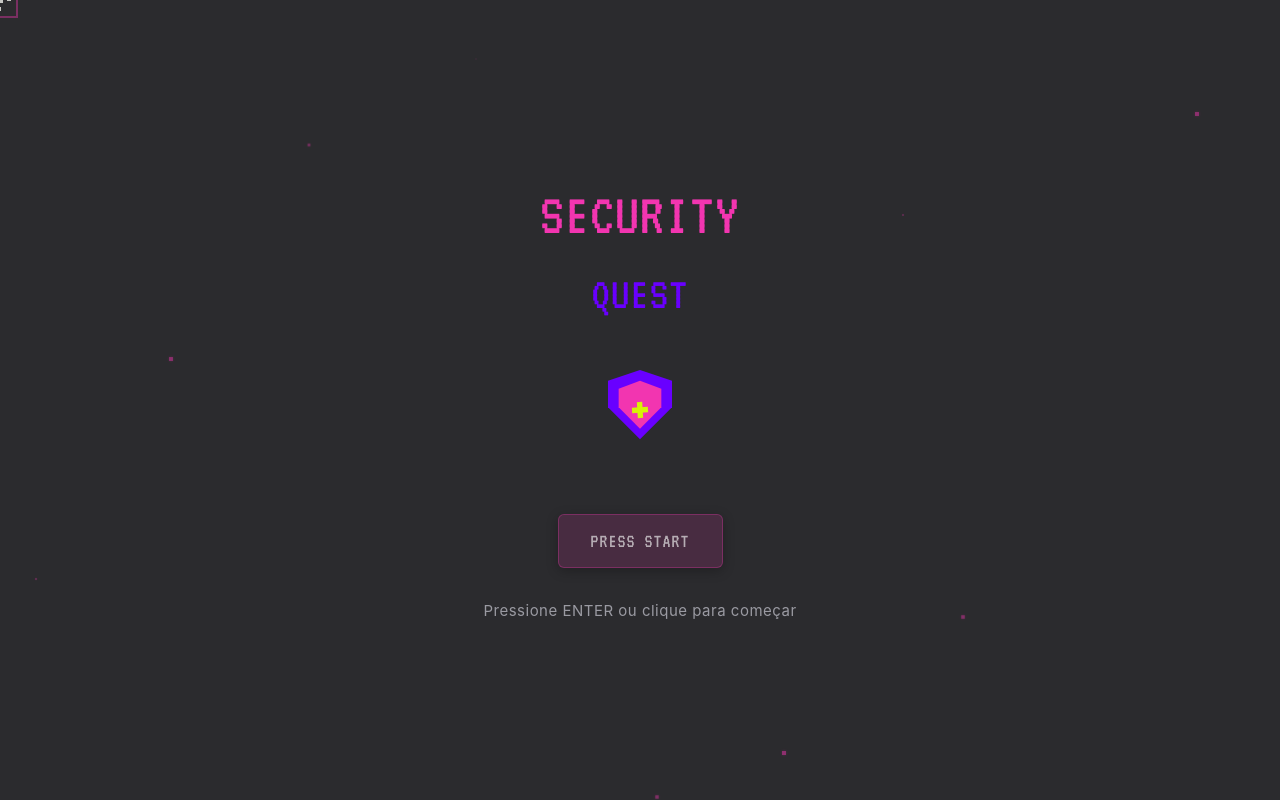
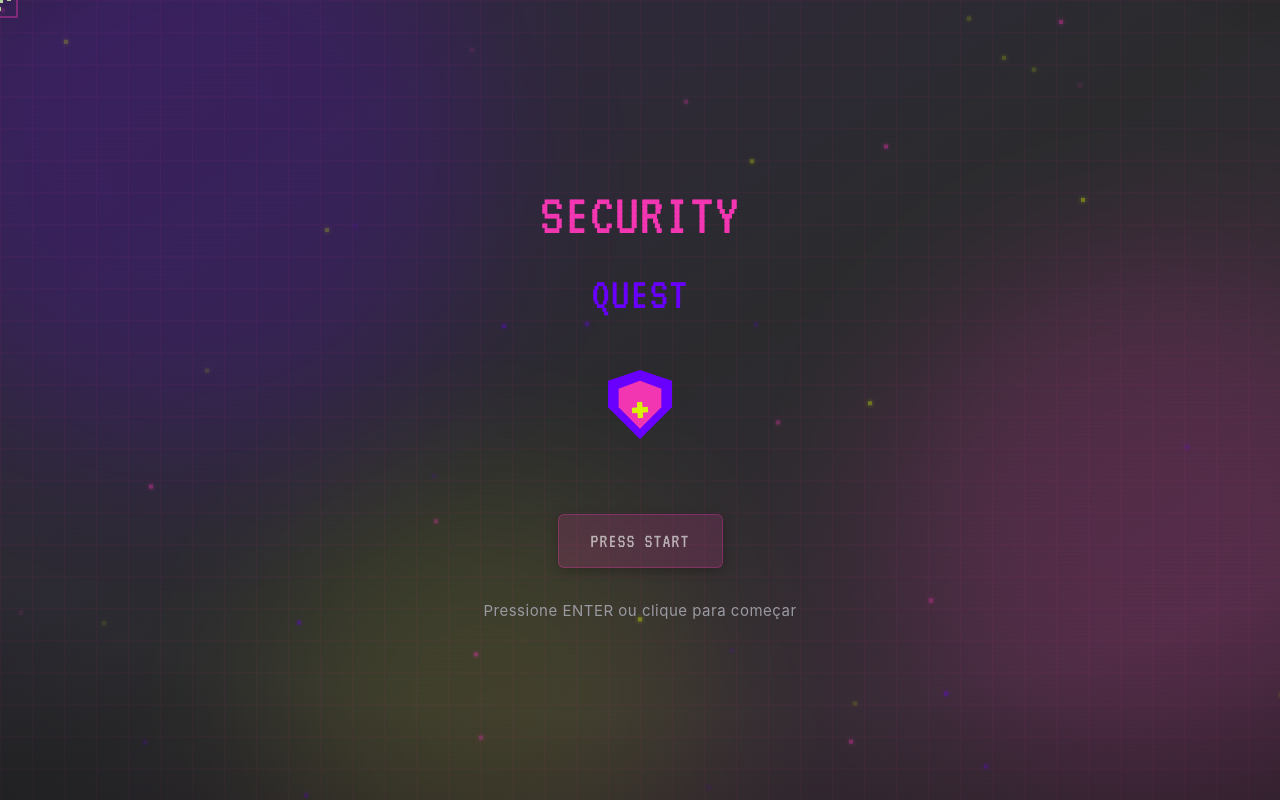
Before and after one commit to Guilherme-Fadel/SecurePlay, a React (Vite) app in the folder frontend/: page /start in a window 1280 px wide. Built offline with nearby package versions, Linux system fonts and the light colour scheme; no server answers.

Commit message:
ajustes visuais da landing page

```diff
--- a/frontend/src/components/sections/LandingPage/Benefits/index.tsx
+++ b/frontend/src/components/sections/LandingPage/Benefits/index.tsx
@@ -3,7 +3,7 @@ import { BenefitsGrid } from './BenefitsGrid';
 
 export function BenefitsSection() {
   return (
-    <section id="seguranca" className="py-32 bg-[var(--background)]">
+    <section id="seguranca" className="py-32 relative">
       <div className="max-w-7xl mx-auto px-6">
         <BenefitsHeader />
         <BenefitsGrid />
--- a/frontend/src/components/sections/LandingPage/FAQ/index.tsx
+++ b/frontend/src/components/sections/LandingPage/FAQ/index.tsx
@@ -3,7 +3,7 @@ import { FAQList } from './FAQList';
 
 export function FAQSection() {
   return (
-    <section className="py-32 bg-[var(--background)]">
+    <section className="py-32 relative">
       <div className="max-w-7xl mx-auto px-6">
         <FAQHeader />
         <FAQList />
--- a/frontend/src/components/sections/LandingPage/Hero/index.tsx
+++ b/frontend/src/components/sections/LandingPage/Hero/index.tsx
@@ -2,7 +2,6 @@ import { useNavigate } from 'react-router-dom';
 import { motion } from 'framer-motion';
 import { GameButton } from '@/components/ui/buttons/GameButton';
 
-import { HeroBackground } from './Background';
 import { HeroBadge } from './Badge';
 import { HeroTitle } from './Title';
 
@@ -12,10 +11,8 @@ export function HeroSection() {
   return (
     <section
       id="inicio"
-      className="relative min-h-screen flex items-center justify-center overflow-hidden bg-gradient-to-b from-[var(--background)] via-[var(--surface)] to-[var(--background)] pt-20"
+      className="relative min-h-screen flex items-center justify-center overflow-hidden pt-20"
     >
-      <HeroBackground />
-
       <div className="relative z-10 max-w-5xl mx-auto px-6 text-center">
 
         <HeroBadge />
--- a/frontend/src/components/sections/LandingPage/HowItWorks/index.tsx
+++ b/frontend/src/components/sections/LandingPage/HowItWorks/index.tsx
@@ -6,7 +6,7 @@ export function HowItWorksSection() {
   return (
     <section
       id="como-funciona"
-      className="relative py-24 bg-gradient-to-b from-[var(--background)] via-[var(--surface)] to-[var(--background)] overflow-hidden"
+      className="relative py-24 overflow-hidden"
     >
 
       <div className="absolute inset-0 opacity-5">
--- a/frontend/src/components/sections/LandingPage/Missions/index.tsx
+++ b/frontend/src/components/sections/LandingPage/Missions/index.tsx
@@ -3,7 +3,7 @@ import { MissionsGrid } from './MissionsGrid';
 
 export function MissionsSection() {
   return (
-    <section id="missoes" className="py-32 bg-[var(--background)]">
+    <section id="missoes" className="py-32 relative">
       <div className="max-w-7xl mx-auto px-6">
         <MissionsHeader />
         <MissionsGrid />
--- a/frontend/src/components/sections/LandingPage/Testimonials/index.tsx
+++ b/frontend/src/components/sections/LandingPage/Testimonials/index.tsx
@@ -6,7 +6,7 @@ export function TestimonialsSection() {
   return (
     <section
       id="depoimentos"
-      className="relative py-24 bg-gradient-to-b from-[var(--surface)] to-[var(--background)] overflow-hidden"
+      className="relative py-24 overflow-hidden"
     >
       <div className="absolute inset-0 opacity-5">
         <div className="absolute top-10 left-10 w-24 h-24 border border-[var(--accent)] rounded-lg" />
--- a/frontend/src/components/sections/LandingPage/layout/FooterLanding/index.tsx
+++ b/frontend/src/components/sections/LandingPage/layout/FooterLanding/index.tsx
@@ -6,7 +6,7 @@ import { Bottom } from './Bottom';
 export function Footer() {
   return (
     <footer id="contato"
-        className="bg-[var(--background)] border-t border-[var(--primary-30)] py-16">
+        className="relative bg-transparent border-t border-[var(--primary-30)] py-16">
       <div className="max-w-7xl mx-auto px-6">
 
         <div className="grid md:grid-cols-4 gap-12 mb-12">
--- a/frontend/src/components/sections/LandingPage/layout/HeaderLanding/index.tsx
+++ b/frontend/src/components/sections/LandingPage/layout/HeaderLanding/index.tsx
@@ -7,7 +7,7 @@ export function Header() {
   const [open, setOpen] = useState(false);
 
   return (
-    <header className="fixed top-0 left-0 right-0 z-50 bg-[var(--background)] border-b border-[var(--primary-30)]">
+    <header className="fixed top-0 left-0 right-0 z-50 bg-[var(--background)]/70 backdrop-blur-md border-b border-[var(--primary-30)]">
       <div className="max-w-7xl mx-auto px-6 py-4 flex items-center justify-between">
 
         <Logo />
--- a/frontend/src/components/shared/PressStartScreen.tsx
+++ b/frontend/src/components/shared/PressStartScreen.tsx
@@ -1,6 +1,7 @@
 import { useState, useEffect } from 'react';
 import { motion, AnimatePresence } from 'motion/react';
 import { useNavigate } from 'react-router-dom';
+import { LandingBackground } from '@/components/ui/visuals/LandingBackground';
 
 export function PressStartScreen() {
   const [show, setShow] = useState(true);
@@ -32,9 +33,11 @@ export function PressStartScreen() {
         <motion.div
           initial={{ opacity: 1 }}
           exit={{ opacity: 0 }}
-          className="fixed inset-0 bg-[var(--background)] z-50 flex items-center justify-center cursor-none"
+          className="fixed inset-0 z-50 flex items-center justify-center cursor-none"
         >
-          <div className="text-center space-y-8">
+          <LandingBackground />
+
+          <div className="relative z-10 text-center space-y-8">
             <motion.div
               initial={{ scale: 0 }}
               animate={{ scale: 1 }}
@@ -105,28 +108,6 @@ export function PressStartScreen() {
             </motion.p>
           </div>
 
-          <div className="absolute inset-0 overflow-hidden pointer-events-none">
-            {Array.from({ length: 10 }).map((_, i) => (
-              <motion.div
-                key={i}
-                className="absolute w-1 h-1 bg-[var(--secondary)]"
-                style={{
-                  left: `${Math.random() * 100}%`,
-                  top: `${Math.random() * 100}%`,
-                  boxShadow: '0 0 3px rgba(var(--secondary-rgb), 0.4)',
-                }}
-                animate={{
-                  scale: [0, 1, 0],
-                  opacity: [0, 0.5, 0],
-                }}
-                transition={{
-                  duration: 2 + Math.random() * 2,
-                  repeat: Infinity,
-                  delay: Math.random() * 2,
-                }}
-              />
-            ))}
-          </div>
         </motion.div>
       </AnimatePresence>
     );
--- /dev/null
+++ b/frontend/src/components/ui/visuals/LandingBackground.tsx
@@ -0,0 +1,115 @@
+import { motion } from 'motion/react';
+import { useMemo } from 'react';
+
+// Fundo global animado da Landing: gradiente + grid pixel + scanlines +
+// orbs de cor flutuantes + particulas. Camada fixa atras de todo o conteudo.
+// Da "vida" ao fundo sem competir com as secoes (opacidades controladas).
+export function LandingBackground() {
+  const particles = useMemo(() => generateParticles(40), []);
+
+  return (
+    <div className="fixed inset-0 z-0 overflow-hidden pointer-events-none">
+      {/* base */}
+      <div className="absolute inset-0 bg-[var(--background)]" />
+      <div className="absolute inset-0 bg-gradient-to-br from-[var(--primary)]/10 via-transparent to-[var(--secondary)]/10" />
+
+      {/* orbs de cor que flutuam lentamente */}
+      <ColorOrb
+        className="w-[46vw] h-[46vw] -top-[12vw] -left-[10vw]"
+        color="var(--primary)"
+        drift={{ x: [0, 40, 0], y: [0, 30, 0] }}
+        duration={18}
+      />
+      <ColorOrb
+        className="w-[40vw] h-[40vw] top-[30%] -right-[12vw]"
+        color="var(--secondary)"
+        drift={{ x: [0, -50, 0], y: [0, 40, 0] }}
+        duration={22}
+      />
+      <ColorOrb
+        className="w-[34vw] h-[34vw] -bottom-[10vw] left-[20%]"
+        color="var(--accent)"
+        drift={{ x: [0, 30, 0], y: [0, -30, 0] }}
+        duration={26}
+        opacity={0.1}
+      />
+
+      {/* grid pixel */}
+      <div
+        className="absolute inset-0 opacity-[0.05]"
+        style={{
+          backgroundImage: `
+            linear-gradient(90deg, var(--secondary) 1px, transparent 1px),
+            linear-gradient(var(--secondary) 1px, transparent 1px)
+          `,
+          backgroundSize: '32px 32px',
+        }}
+      />
+
+      {/* particulas */}
+      {particles.map((p) => (
+        <motion.div
+          key={p.id}
+          className="absolute w-1 h-1"
+          style={{
+            left: `${p.x}%`,
+            top: `${p.y}%`,
+            background: p.color,
+            boxShadow: `0 0 4px ${p.color}`,
+          }}
+          animate={{ y: [-12, 12, -12], opacity: [0.1, 0.45, 0.1] }}
+          transition={{ duration: p.duration, repeat: Infinity, delay: p.delay }}
+        />
+      ))}
+
+      {/* scanlines */}
+      <div
+        className="absolute inset-0 opacity-[0.04]"
+        style={{
+          backgroundImage:
+            'repeating-linear-gradient(0deg, transparent, transparent 3px, rgba(0,0,0,0.6) 3px, rgba(0,0,0,0.6) 4px)',
+        }}
+      />
+
+      {/* vinheta para dar profundidade nas bordas */}
+      <div
+        className="absolute inset-0"
+        style={{
+          background:
+            'radial-gradient(120% 90% at 50% 40%, transparent 55%, rgba(0,0,0,0.45) 100%)',
+        }}
+      />
+    </div>
+  );
+}
+
+interface ColorOrbProps {
+  className: string;
+  color: string;
+  drift: { x: number[]; y: number[] };
+  duration: number;
+  opacity?: number;
+}
+
+function ColorOrb({ className, color, drift, duration, opacity = 0.16 }: ColorOrbProps) {
+  return (
+    <motion.div
+      className={`absolute rounded-full blur-[80px] ${className}`}
+      style={{ background: color, opacity }}
+      animate={{ x: drift.x, y: drift.y }}
+      transition={{ duration, repeat: Infinity, ease: 'easeInOut' }}
+    />
+  );
+}
+
+function generateParticles(count: number) {
+  const colors = ['var(--secondary)', 'var(--primary)', 'var(--accent)'];
+  return Array.from({ length: count }, (_, i) => ({
+    id: i,
+    x: Math.random() * 100,
+    y: Math.random() * 100,
+    delay: Math.random() * 3,
+    duration: 3 + Math.random() * 3,
+    color: colors[i % colors.length],
+  }));
+}
--- a/frontend/src/pages/Landing.tsx
+++ b/frontend/src/pages/Landing.tsx
@@ -10,6 +10,7 @@ import { Footer } from '@/components/sections/LandingPage/layout/FooterLanding/i
 import { CTASection } from '@/components/sections/LandingPage/CTA/index';
 import { ScrollToTop } from '@/components/shared/ScrollToTop';
 import { PixelCursor } from '@/components/ui/visuals/PixelCursor';
+import { LandingBackground } from '@/components/ui/visuals/LandingBackground';
 import { LoadingScreen } from '@/components/shared/LoadingScreen';
 
 export default function Landing() {
@@ -18,8 +19,10 @@ export default function Landing() {
       <>
         <LoadingScreen ready />
 
-        <div className="min-h-screen bg-[var(--background)] cursor-none">
+        <div className="relative min-h-screen cursor-none">
+          <LandingBackground />
           <PixelCursor />
+          <div className="relative z-10">
           <Header />
 
           <main>
@@ -34,6 +37,7 @@ export default function Landing() {
 
           <Footer />
           <ScrollToTop />
+          </div>
         </div>
       </>
     </PageTransition>
```
Also changed, not shown: frontend/src/components/sections/LandingPage/CTA/index.tsx (+1 -6 lines).
